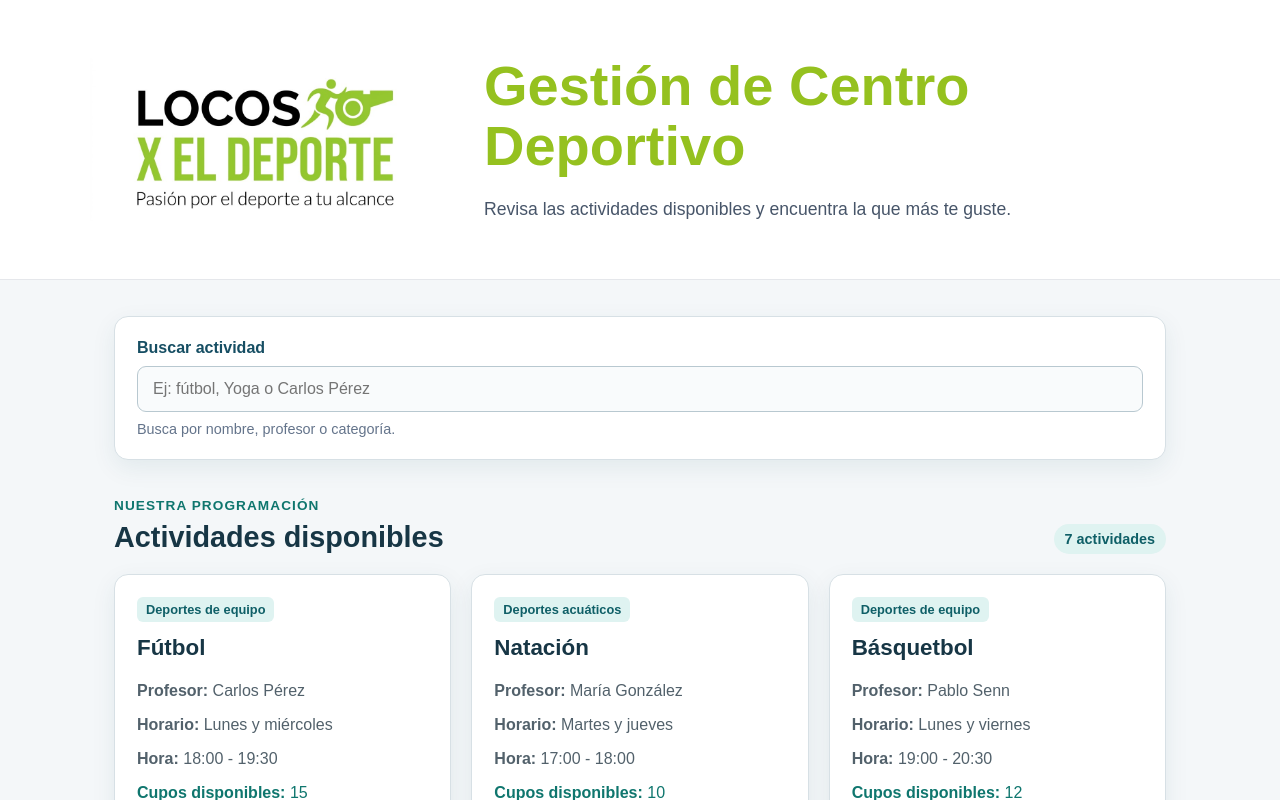
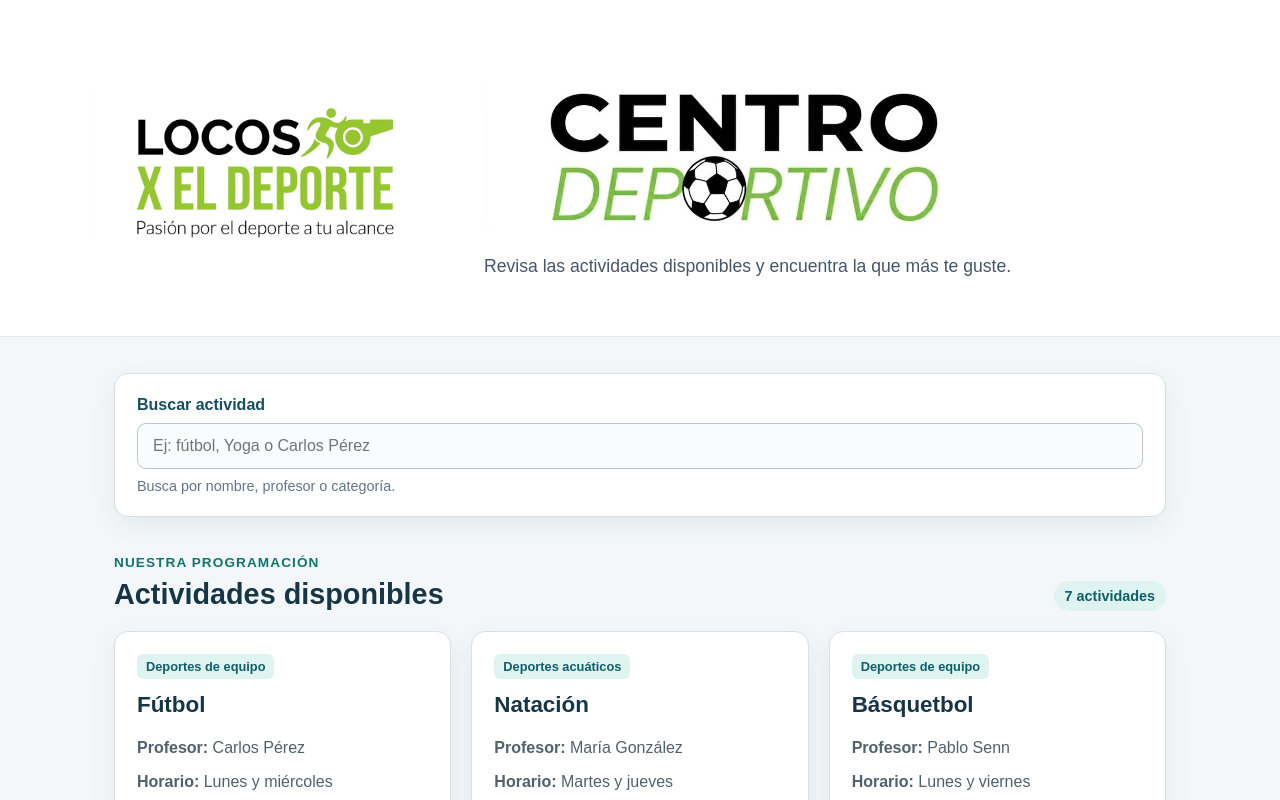
Before and after one commit to HenL1/gestion-centro-deportivo, a React (Vite) app: page / in a window 1280 px wide. Shown: the top 800 px of the page. Built offline with nearby package versions, Linux system fonts and the light colour scheme.

Commit message:
feat: reemplazar título por logo del centro deportivo

```diff
--- a/src/App.jsx
+++ b/src/App.jsx
@@ -96,7 +96,13 @@ function App() {
             />
           </div>
           <div className="texto-encabezado">
-            <h1>Gestión de Centro Deportivo</h1>
+            <h1 className="titulo-imagen-contenedor">
+              <img
+                className="titulo-imagen"
+                src="/logo-centro-deportivo.png"
+                alt="Centro Deportivo"
+              />
+            </h1>
             <p className="descripcion-principal">
               Revisa las actividades disponibles y encuentra la que más te guste.
             </p>
--- a/src/index.css
+++ b/src/index.css
@@ -79,12 +79,17 @@ input:focus-visible {
   text-transform: uppercase;
 }
 
-.encabezado h1 {
-  max-width: 700px;
-  margin: 0;
-  color: #95c11f;
-  font-size: clamp(2rem, 5vw, 3.5rem);
-  line-height: 1.08;
+.titulo-imagen-contenedor {
+  width: min(100%, 520px);
+  aspect-ratio: 3.4;
+  overflow: hidden;
+}
+
+.titulo-imagen {
+  display: block;
+  width: 100%;
+  height: auto;
+  transform: translateY(-31%);
 }
 
 .descripcion-principal {
```
Also changed, not shown: public/logo-centro-deportivo.png (added).
